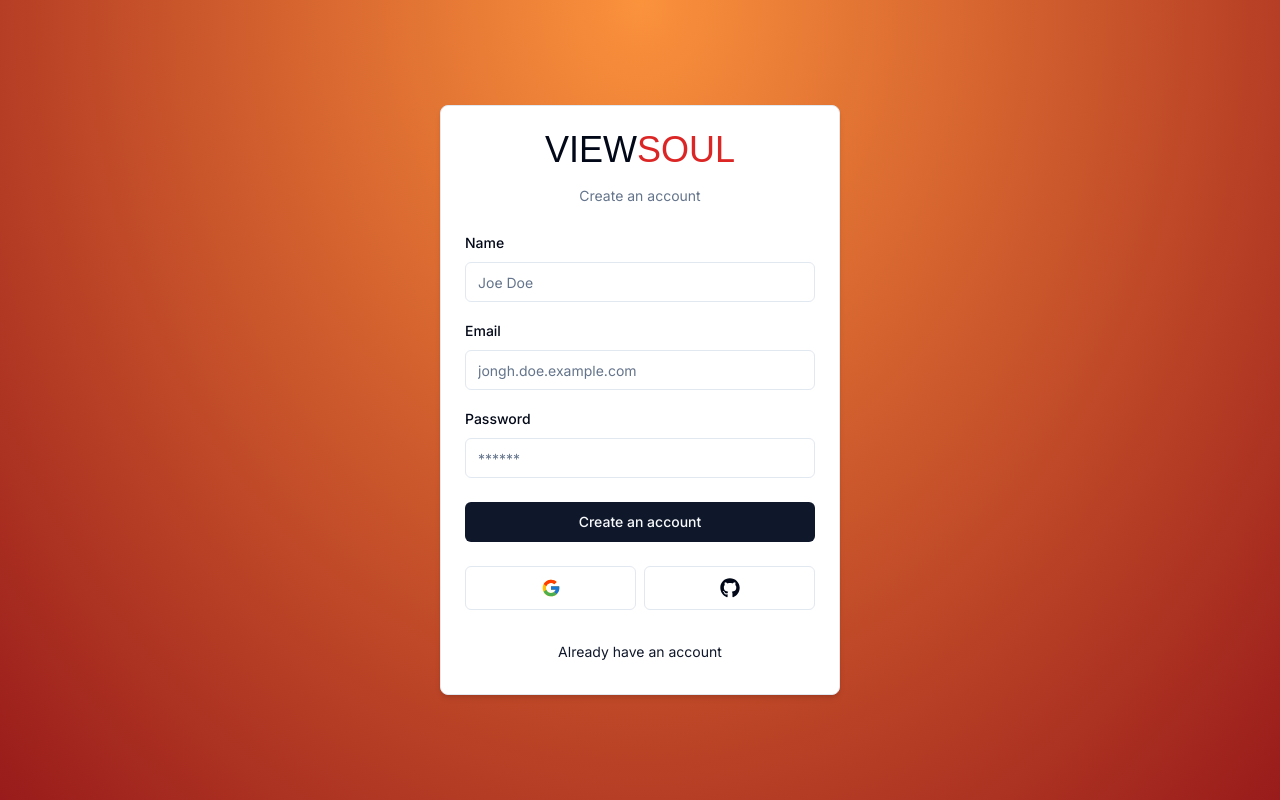
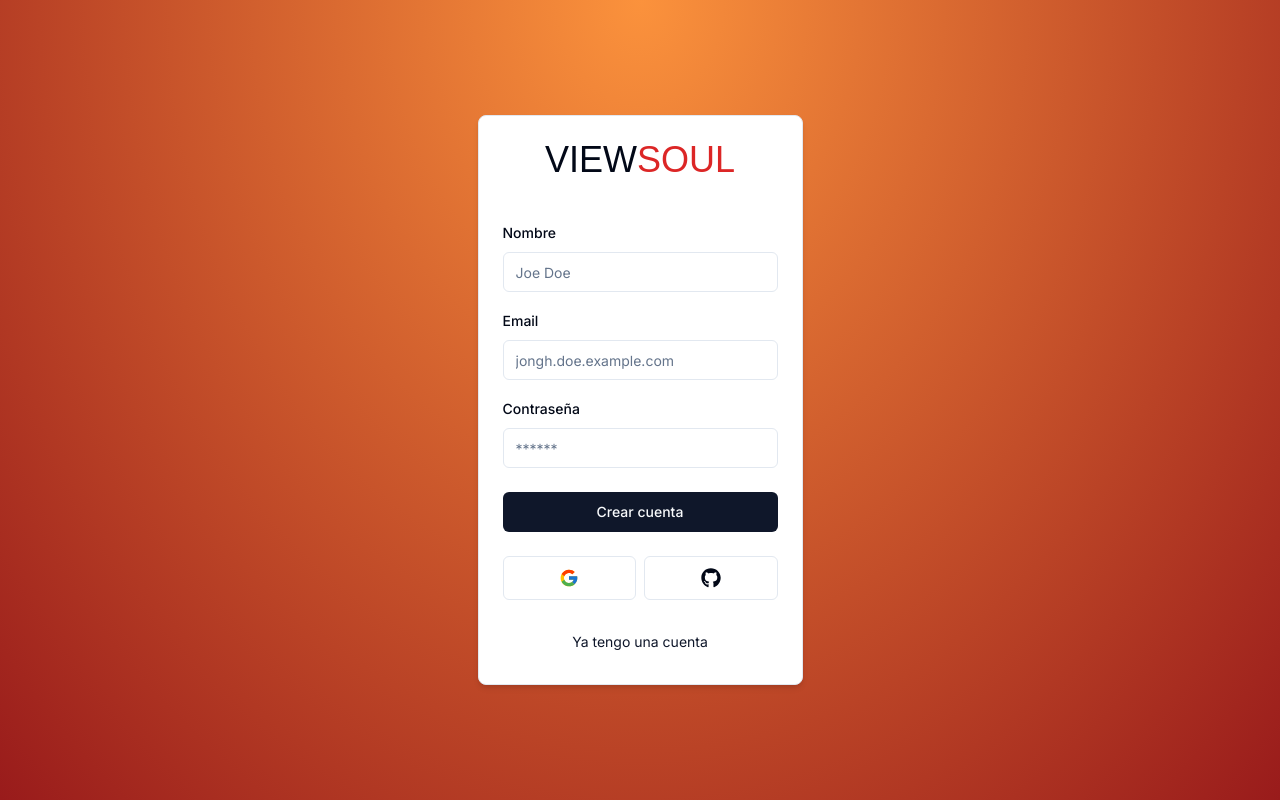
Before and after one commit to cjristian/my-app-viewsoul, a Next.js app: page /auth/register in a window 1280 px wide. Built offline with nearby package versions, Linux system fonts and the light colour scheme; no server answers; a web font is replaced by a local one.

Commit message:
Cambios en el idioma

```diff
--- a/components/auth/card-wrapper.tsx
+++ b/components/auth/card-wrapper.tsx
@@ -20,7 +20,7 @@ export function CardWrapper({
     showSocial
 }: CardWrapperProps) {
     return (
-        <Card className="w-[400px] shadow-md">
+        <Card className="w-[325px] shadow-md">
             <CardHeader>
                 <Header label={headerLabel} />
             </CardHeader>
--- a/components/auth/login-form.tsx
+++ b/components/auth/login-form.tsx
@@ -71,7 +71,7 @@ export function LoginForm() {
 
     return (
         <CardWrapper
-            headerLabel="Bienvenido"
+            headerLabel=""
             backButtonLabel="¿No estas registrado?"
             backButtonHref="/auth/register"
             showSocial
@@ -131,7 +131,7 @@ export function LoginForm() {
                                     name="password"
                                     render={({ field }) => (
                                         <FormItem>
-                                            <FormLabel>Password</FormLabel>
+                                            <FormLabel>Contraseña</FormLabel>
                                             <FormControl>
                                                 <div className="relative">
                                                     <Input
@@ -152,7 +152,7 @@ export function LoginForm() {
                                                 className="px-0 font-normal"
                                             >
                                                 <Link href="/auth/reset">
-                                                    Forgot password?
+                                                    ¿Olvidaste tú constraseña?
                                                 </Link>
                                             </Button>
 
--- a/components/auth/register-form.tsx
+++ b/components/auth/register-form.tsx
@@ -49,8 +49,8 @@ export function RegisterForm() {
     }
     return (
         <CardWrapper
-            headerLabel="Create an account"
-            backButtonLabel="Already have an account"
+            headerLabel=""
+            backButtonLabel="Ya tengo una cuenta"
             backButtonHref="/auth/login"
             showSocial
         >
@@ -65,7 +65,7 @@ export function RegisterForm() {
                             name="name"
                             render={({ field }) => (
                                 <FormItem>
-                                    <FormLabel>Name</FormLabel>
+                                    <FormLabel>Nombre</FormLabel>
                                     <FormControl>
                                         <Input
                                             {...field}
@@ -101,7 +101,7 @@ export function RegisterForm() {
                             name="password"
                             render={({ field }) => (
                                 <FormItem>
-                                    <FormLabel>Password</FormLabel>
+                                    <FormLabel>Contraseña</FormLabel>
                                     <FormControl>
                                         <Input
                                             {...field}
@@ -121,7 +121,7 @@ export function RegisterForm() {
                         type="submit"
                         className="w-full"
                     >
-                        Create an account
+                        Crear cuenta
                     </Button>
                 </form>
             </Form>
--- a/schemas/index.ts
+++ b/schemas/index.ts
@@ -2,34 +2,34 @@ import * as z from "zod";
 
 export const NewPasswordSchema = z.object({
     password: z.string().min(6, {
-        message: "Minimum 6 character required"
+        message: "Combinación de al menos seis números y letras"
     })
 });
 
 export const ResetSchema = z.object({
     email: z.string().email({
-        message: "Email is required"
+        message: "Introduce un correo electrónico válido"
     })
 });
 
 export const LoginSchema = z.object({
     email: z.string().email({
-        message: "Email is required"
+        message: "Introduce un correo electrónico válido"
     }),
     password: z.string().min(1, {
-        message: "Password is required"
+        message: "Introduce una contraseña"
     }),
     code: z.optional(z.string()),
 });
 
 export const RegisterSchema = z.object({
     email: z.string().email({
-        message: "Email is required"
+        message: "Introduce un correo electrónico válido"
     }),
     password: z.string().min(6, {
-        message: "Minimum 6 character required"
+        message: "Combinación de al menos seis números y letras"
     }),
     name: z.string().min(1, {
-        message: "Name is required"
+        message: "¿Cuál es tu nombre?"
     })
 });
```
